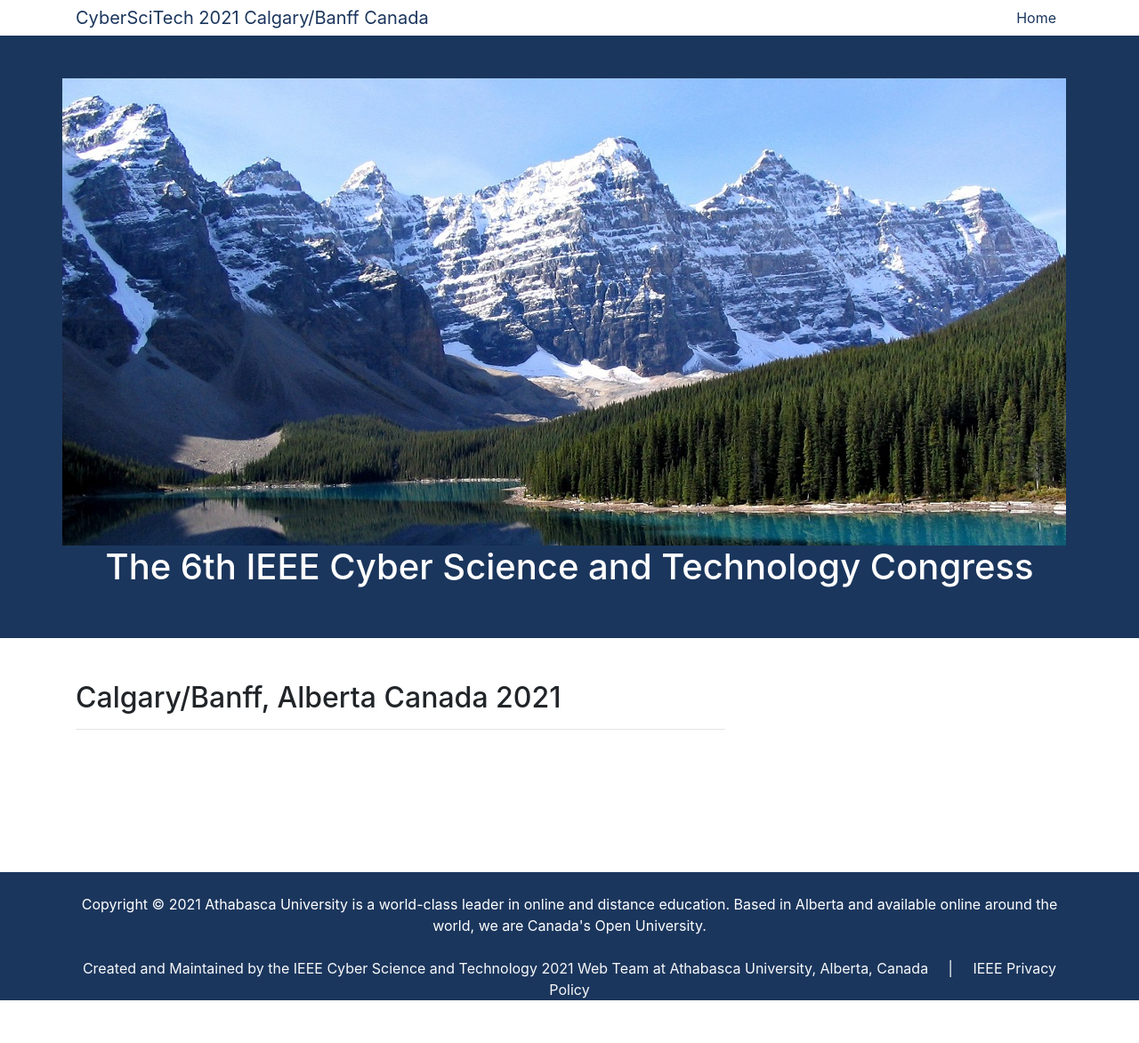
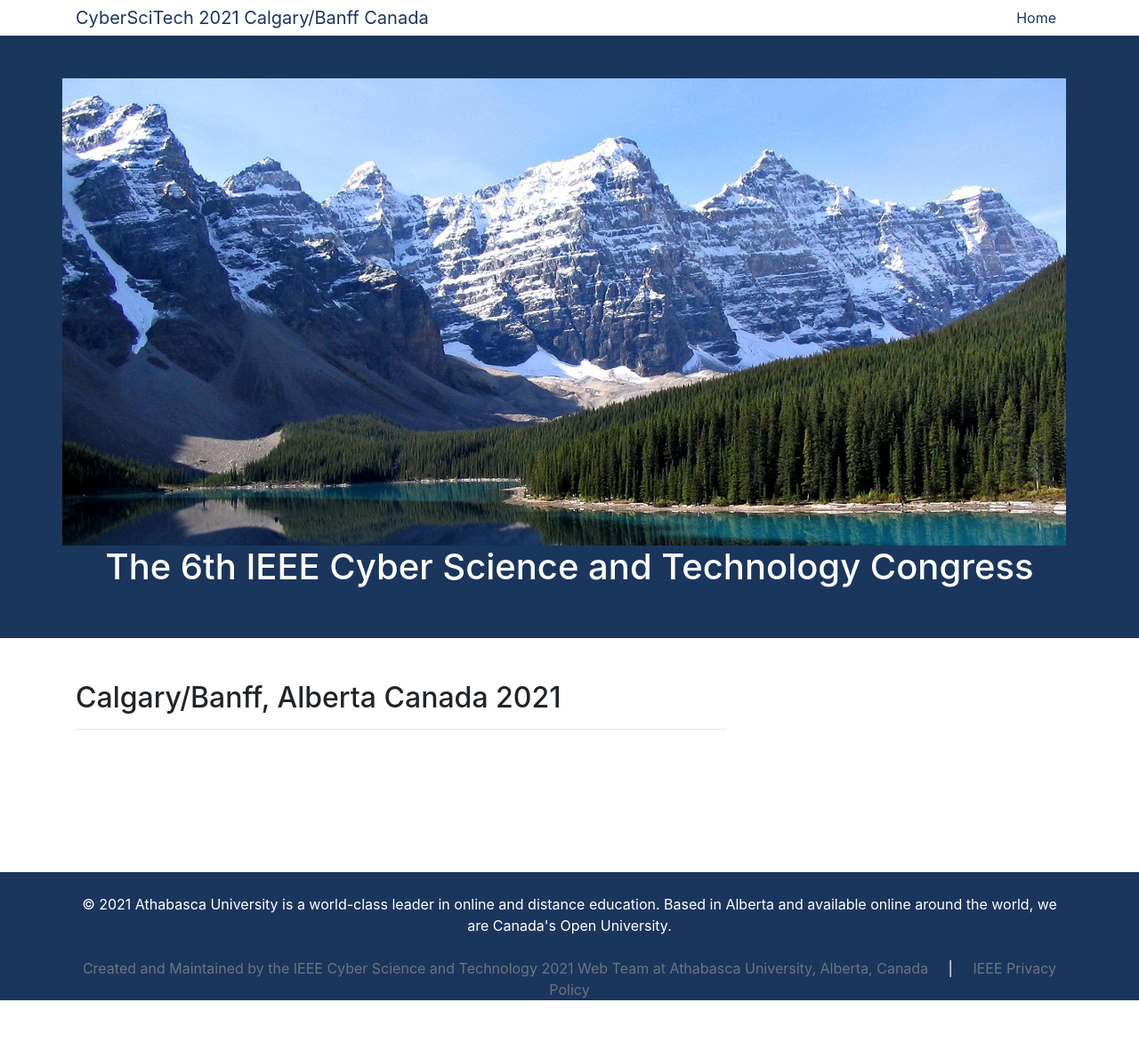
Before and after one commit to kstauff/2021, a Jekyll site: the page built from index.html, in a window 1280 px wide. Shown: the whole page at 89% size. Built offline with Jekyll 4.4.1, drawn with Linux system fonts in a browser that asks for light colours.

Commit message:
Update footer.html

```diff
--- a/_includes/footer.html
+++ b/_includes/footer.html
@@ -7,12 +7,12 @@
 
 
 
-                           Copyright &copy; 2021 Athabasca University is a world-class leader in online and distance education. Based in Alberta and
+                           &copy; 2021 Athabasca University is a world-class leader in online and distance education. Based in Alberta and
   available online around the world, we are Canada's Open University.     <br/>    <br/>
-              <a href="http://www.athabascau.ca/" target="_new" class="text-light">Created and Maintained by the IEEE Cyber Science and Technology 2021 Web Team at Athabasca University, Alberta, Canada</a></li>
+              <a href="http://www.athabascau.ca/" target="_new" class="text-muted">Created and Maintained by the IEEE Cyber Science and Technology 2021 Web Team at Athabasca University, Alberta, Canada</a></li>
 
                        &nbsp;      &nbsp; |  &nbsp;   &nbsp;
-                                             <a href="https://www.ieee.org/security-privacy.html" target="_new"  class="text-light">IEEE Privacy Policy</a>
+                                             <a href="https://www.ieee.org/security-privacy.html" target="_new"  class="text-muted">IEEE Privacy Policy</a>
      <br/>
 
     </p>
```
